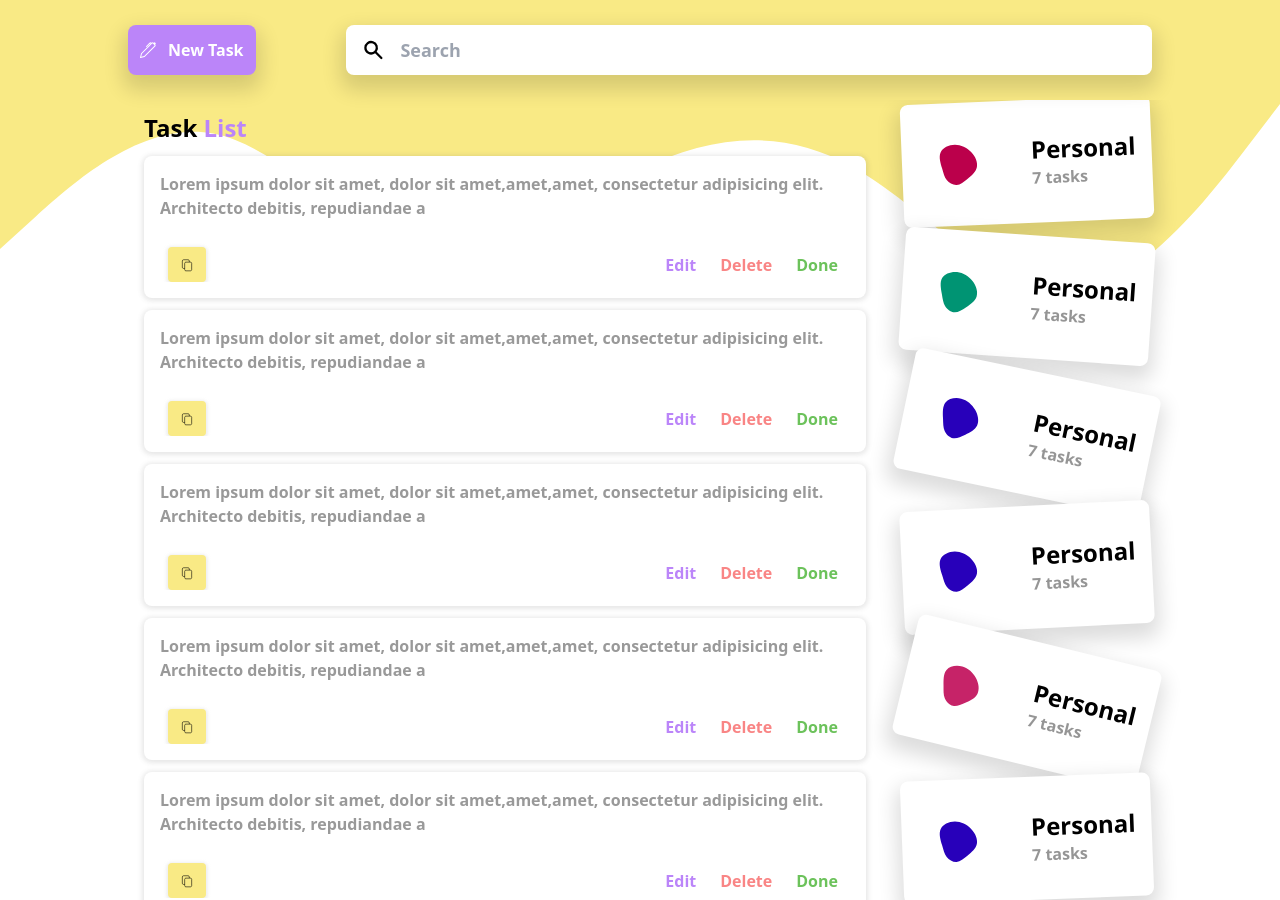
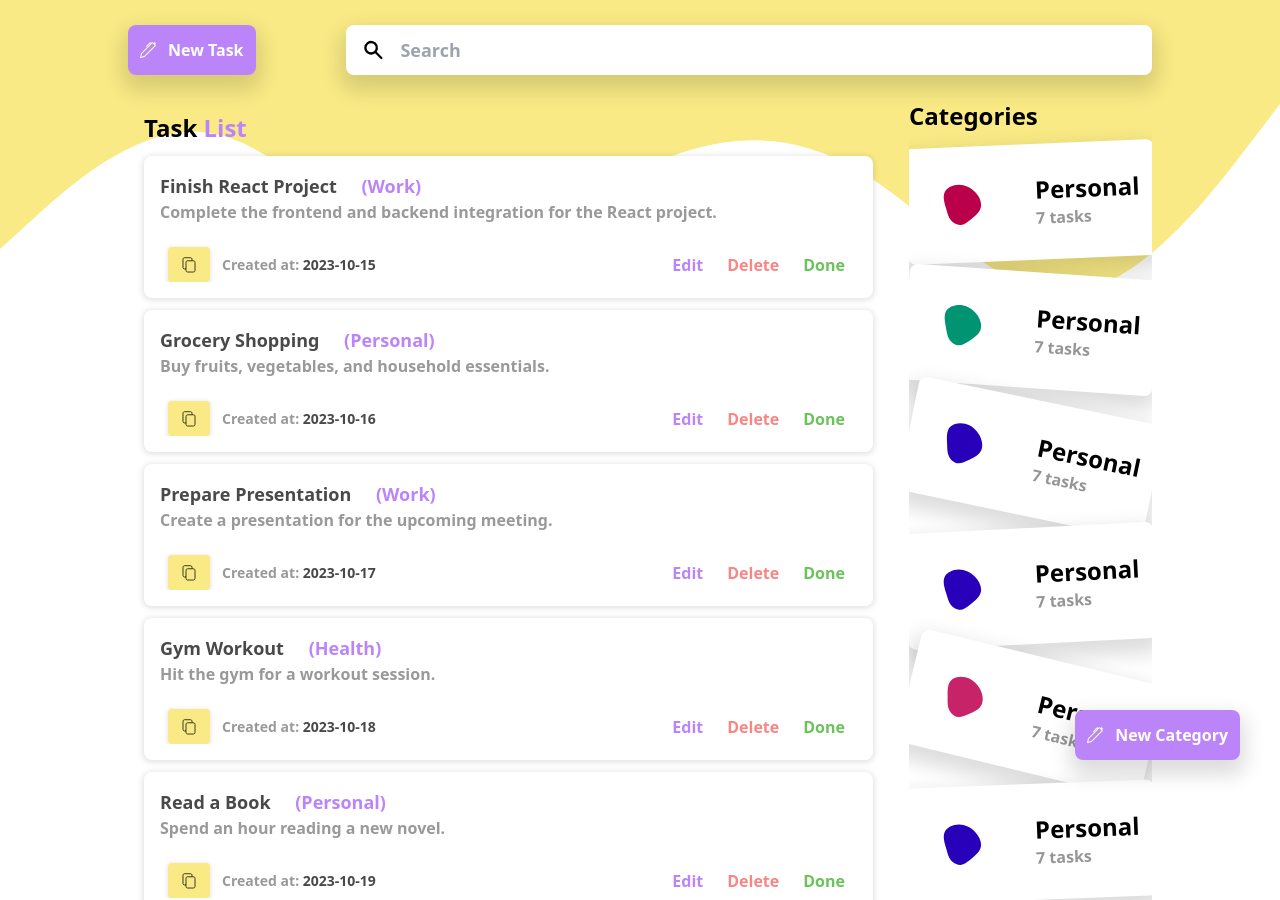
Before and after one commit to Alausa-AbdulAzeez/todo_test, a React (Vite) app: page / in a window 1280 px wide. Built offline with nearby package versions, Linux system fonts and the light colour scheme.

Commit message:
loaded dynamin data and separeted task component

```diff
--- a/src/assets/images/index.js
+++ b/src/assets/images/index.js
@@ -1,3 +1,4 @@
 import boy from './boy.png'
+import copy from './copy.svg'
 
-export default { boy }
+export { boy, copy }
--- /dev/null
+++ b/src/components/TaskCard.jsx
@@ -0,0 +1,47 @@
+import { copy } from '../assets/images'
+
+const TaskCard = ({ todo }) => {
+  // TASK PROPS
+  const { id, title, description, category, dateCreated } = todo
+
+  return (
+    <div
+      className='task h-[300px] min-w-[300px]  flex-1  flex items-center'
+      key={id}
+    >
+      <div className='flex flex-col flex-1 bg-white  h-[110px] overflow-y-auto overflow-x-hidden relative items-center'>
+        <h3 className='font-bold text-lg text-left w-full text-[#494949]'>
+          {title} <span className='ml-5 text-mainPurple'>({category})</span>
+        </h3>
+        <h3 className='font-bold text-md text-left w-full text-[#999]'>
+          {description}
+        </h3>
+        <div className='absolute bottom-[0px] w-[100%] h-[35px] flex justify-between'>
+          <div className='flex items-center gap-3 h-full '>
+            <div className='text-md h-full  font-semibold bg-mainYellow flex items-center justify-center py-2 px-3 copyContainer rounded-[4px] ml-2'>
+              <img src={copy} alt='copy icon' className='w-[25px] h-[25px]' />
+            </div>
+
+            <h3 className='font-bold text-sm text-left w-full text-[#999]'>
+              Created at: <span className='text-[#494949]'>{dateCreated}</span>
+            </h3>
+          </div>
+
+          <div className='flex gap-0'>
+            <div className='text-mainPurple py-1 px-3 rounded-[4px] hover:bg-mainPurple hover:text-white  flex items-center font-semibold'>
+              Edit
+            </div>
+            <div className='text-mainRed py-1 px-3 rounded-[4px]  hover:bg-mainRed hover:text-white  flex items-center font-semibold'>
+              Delete
+            </div>
+            <div className='text-mainGreen py-1 px-3 rounded-[4px] hover:bg-mainGreen hover:text-white  flex items-center font-semibold'>
+              Done
+            </div>
+          </div>
+        </div>
+      </div>
+    </div>
+  )
+}
+
+export default TaskCard
--- a/src/index.css
+++ b/src/index.css
@@ -86,3 +86,23 @@
   background-color: rgba(255, 255, 255, 0.253);
   transition: backdrop-filter 0.5s, background-color 0.5s;
 }
+
+/* Define the scrollbar track and thumb styles */
+::-webkit-scrollbar {
+  width: 12px; /* Set the width of the scrollbar */
+}
+
+::-webkit-scrollbar-track {
+  background: #cccccc; /* Track color */
+  border-radius: 6px;
+}
+
+::-webkit-scrollbar-thumb {
+  background: #f9ea85; /* Thumb color */
+  border-radius: 6px; /* Adjust the border radius to round the thumb */
+}
+
+/* Change thumb color on hover */
+::-webkit-scrollbar-thumb:hover {
+  background: #f9ea85;
+}
--- a/src/pages/Home.jsx
+++ b/src/pages/Home.jsx
@@ -1,5 +1,4 @@
 import todoBG from '../assets/images/todoBG.svg'
-import copy from '../assets/images/copy.svg'
 import {
   blob1,
   blob2,
@@ -10,8 +9,54 @@ import {
 } from '../assets/images/blobs'
 import { BsPen } from 'react-icons/bs'
 import { HiSearch } from 'react-icons/hi'
+import TaskCard from '../components/TaskCard'
 
 const Home = () => {
+  // TODOS
+  const todoData = [
+    {
+      id: 1,
+      title: 'Finish React Project',
+      description:
+        'Complete the frontend and backend integration for the React project.',
+      category: 'Work',
+      dateCreated: '2023-10-15',
+      completed: false,
+    },
+    {
+      id: 2,
+      title: 'Grocery Shopping',
+      description: 'Buy fruits, vegetables, and household essentials.',
+      category: 'Personal',
+      dateCreated: '2023-10-16',
+      completed: false,
+    },
+    {
+      id: 3,
+      title: 'Prepare Presentation',
+      description: 'Create a presentation for the upcoming meeting.',
+      category: 'Work',
+      dateCreated: '2023-10-17',
+      completed: true,
+    },
+    {
+      id: 4,
+      title: 'Gym Workout',
+      description: 'Hit the gym for a workout session.',
+      category: 'Health',
+      dateCreated: '2023-10-18',
+      completed: false,
+    },
+    {
+      id: 5,
+      title: 'Read a Book',
+      description: 'Spend an hour reading a new novel.',
+      category: 'Personal',
+      dateCreated: '2023-10-19',
+      completed: true,
+    },
+  ]
+
   // CATEGORY DATA
   const category = [1, 2, 3, 4, 5, 6]
 
@@ -57,50 +102,19 @@ const Home = () => {
           <h1 className='text-2xl font-bold'>
             Task <span className='text-mainPurple'>List</span>{' '}
           </h1>
-          {category?.map((cat, index) => {
-            return (
-              <div
-                className='task h-[300px] min-w-[300px]  flex-1  flex items-center'
-                key={index}
-              >
-                {/* <div className="w-[100px] h-[100px]">
-                  <img
-                    src={boy}
-                    alt="category icon"
-                    className="w-full h-full"
-                  />
-                </div> */}
-                <div className='flex flex-col flex-1 bg-white  h-[110px] overflow-y-auto overflow-x-hidden relative items-center'>
-                  <h3 className='font-bold text-md text-left w-full text-[#999]'>
-                    Lorem ipsum dolor sit amet, dolor sit amet,amet,amet,
-                    consectetur adipisicing elit. Architecto debitis,
-                    repudiandae a
-                  </h3>
-                  <div className='absolute bottom-[0px] w-[100%] h-[35px] flex justify-between'>
-                    <div className='text-md  font-semibold bg-mainYellow flex items-center justify-center py-2 px-3 copyContainer rounded-[4px] ml-2'>
-                      <img src={copy} alt='copy icon' />
-                    </div>
-                    <div className='flex gap-0'>
-                      <div className='text-mainPurple py-1 px-3 rounded-[4px] hover:bg-mainPurple hover:text-white  flex items-center font-semibold'>
-                        Edit
-                      </div>
-                      <div className='text-mainRed py-1 px-3 rounded-[4px]  hover:bg-mainRed hover:text-white  flex items-center font-semibold'>
-                        Delete
-                      </div>
-                      <div className='text-mainGreen py-1 px-3 rounded-[4px] hover:bg-mainGreen hover:text-white  flex items-center font-semibold'>
-                        Done
-                      </div>
-                    </div>
-                  </div>
-                  {/* <p className="text-mainBlack opacity-[0.5] text-base font-bold">
-                    7 tasks
-                  </p> */}
-                </div>
-              </div>
-            )
+          {todoData?.map((todo) => {
+            const { id } = todo
+            return <TaskCard todo={todo} key={id} />
           })}
         </div>
-        <div className='flex-1 flex flex-col gap-3 items-center'>
+        <div className='flex-1 flex flex-col gap-3 items-center  overflow-y-auto'>
+          <div className='flex w-full'>
+            <h1 className='text-2xl font-bold text-left '>Categories</h1>
+            <div className='cursor-pointer flex h-[50px] bg-mainPurple text-white font-bold items-center px-3 py-5 rounded-[8px] shadow fixed bottom-[40px] right-[40px] z-[90]'>
+              <BsPen />
+              <div className='ml-3 '>New Category</div>
+            </div>
+          </div>
           {category?.map((cat, index) => {
             // Generate a random tilt angle between -10 and 5 degrees
             const tiltAngle = Math.random() * 20 - 5 + 'deg'
```
